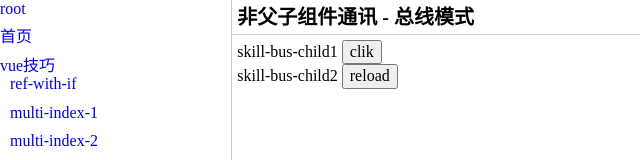
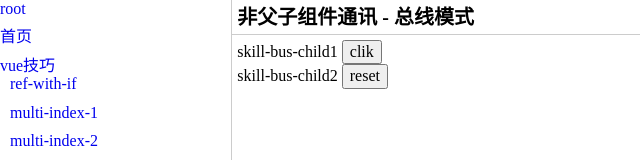
Before and after one commit to Fifth-Patient/vue-demo, a Vue app: page /skill/bus in a window 1280 px wide. Shown: the top 160 px of the page, without its empty margins (0-640 px from the left). Built offline with nearby package versions, Linux system fonts and the light colour scheme.

Commit message:
skill: bus/emitter change butoon text

```diff
--- a/src/views/skill/bus/child2.vue
+++ b/src/views/skill/bus/child2.vue
@@ -1,6 +1,6 @@
 <template>
   <div class="skill-bus-child2">
-    {{ selfContent }} <button @click="handleClick">reload</button>
+    {{ selfContent }} <button @click="handleClick">reset</button>
   </div>
 </template>
 
--- a/src/views/skill/emitter/child2.vue
+++ b/src/views/skill/emitter/child2.vue
@@ -1,6 +1,6 @@
 <template>
   <div class="skill-emitter-child2">
-    {{ selfContent }} <button @click="handleClick">reload</button>
+    {{ selfContent }} <button @click="handleClick">reset</button>
   </div>
 </template>
 
```
